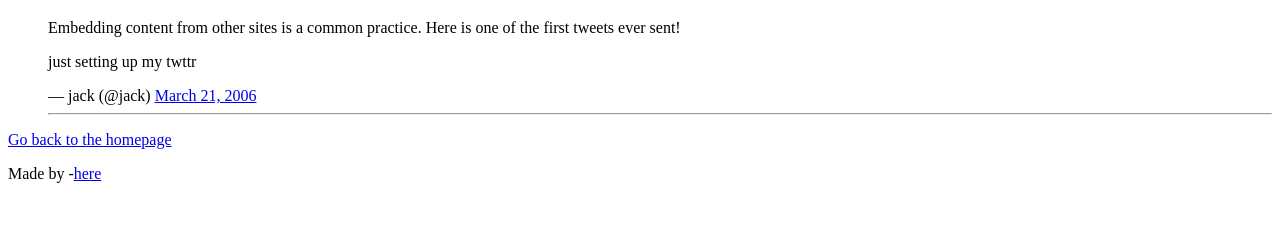
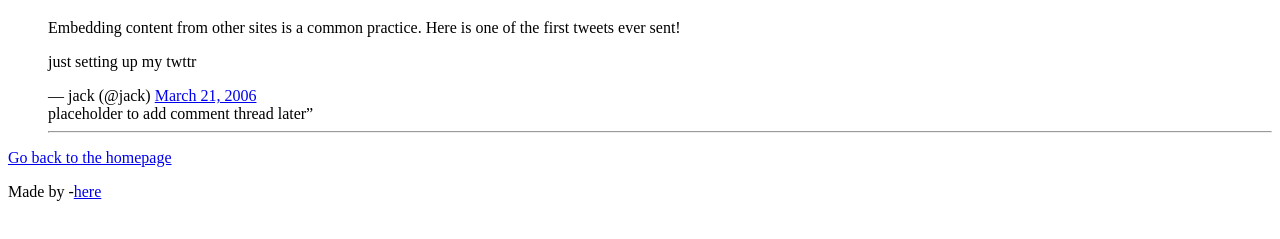
Before and after one commit to onesharaf/My_First_Portfolio, a plain HTML site: page html_basic/tweets.html in a window 1280 px wide. Shown: the part 61-300 px from the top of the page. Drawn offline with Linux system fonts and the light colour scheme.

Commit message:
Updated files

```diff
--- a/html_basic/tweets.html
+++ b/html_basic/tweets.html
@@ -19,7 +19,8 @@
         &mdash; jack (@jack)
         <a href="https://twitter.com/jack/status/20">March 21, 2006</a>
     </article>
-
+    <aside>placeholder to add comment thread later”
+</aside>
     <!--
       2. This script is required by Twitter.
       It finds the blockquote above and replaces it
```
Also changed, not shown: html_basic/index.html (+1 -0 lines).
